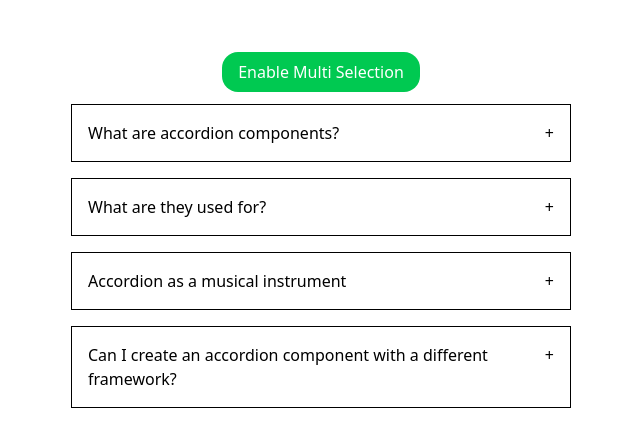
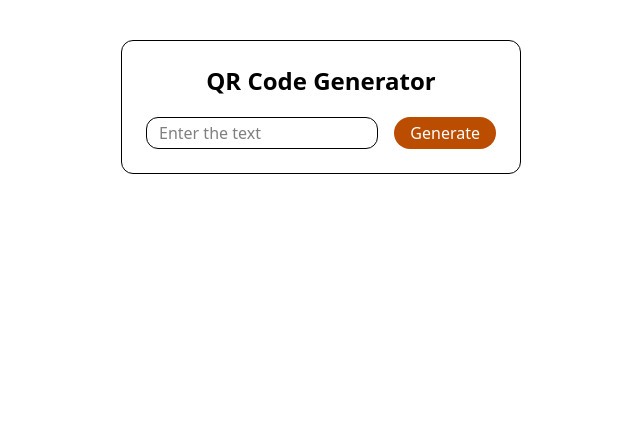
Before and after one commit to Deepak7510/React-part1-25project, a React (Vite) app: page / in a window 1280 px wide. Shown: the top 446 px of the page, without its empty margins (319-959 px from the left). Built offline with nearby package versions, Linux system fonts and the light colour scheme.

Commit message:
add project QR Code

```diff
--- a/package.json
+++ b/package.json
@@ -13,6 +13,7 @@
     "@tailwindcss/vite": "^4.1.8",
     "react": "^19.1.0",
     "react-dom": "^19.1.0",
+    "react-qr-code": "^2.0.15",
     "tailwindcss": "^4.1.8"
   },
   "devDependencies": {
--- a/src/App.jsx
+++ b/src/App.jsx
@@ -6,6 +6,7 @@ import GiveStar from "./components/give star";
 import CustomSlider from "./components/custom slider";
 import ReadmoreFunction from "./components/readmore func";
 import Sidebar from "./components/tree view/Sidebar";
+import QRCodeGeneraterApp from "./components/QR Code generater";
 
 function App() {
   const [count, setCount] = useState(0);
@@ -13,7 +14,7 @@ function App() {
   return (
     <>
       {/* project-1  */}
-      <AccordianApp />
+      {/* <AccordianApp /> */}
 
       {/* project -2  */}
       {/* <RandomColorGenerater /> */}
@@ -29,6 +30,9 @@ function App() {
 
       {/* project 6 view free  */}
       {/* <Sidebar /> */}
+
+      {/* project 6  */}
+      <QRCodeGeneraterApp />
     </>
   );
 }
--- /dev/null
+++ b/src/components/QR Code generater/index.jsx
@@ -0,0 +1,54 @@
+import { useState } from "react";
+import QRCode from "react-qr-code";
+
+function QRCodeGeneraterApp() {
+  const [inputValue, setInputValue] = useState("");
+  const [qrCodeValue, setQrCodeValue] = useState(null);
+
+  function generateQRCode() {
+    setQrCodeValue(inputValue);
+    setInputValue("");
+  }
+
+  return (
+    <div className="flex justify-center pt-10 w-full h-screen">
+      <div className="p-6 border h-fit rounded-xl w-[400px] space-y-5">
+        <h1 className="text-2xl font-bold text-center">QR Code Generator</h1>
+        <div className="flex gap-4">
+          <input
+            value={inputValue}
+            className="border px-3 rounded-xl w-full"
+            placeholder="Enter the text"
+            type="text"
+            onChange={(e) => setInputValue(e.target.value)}
+          />
+          <button
+            onClick={() => generateQRCode()}
+            className="px-4 py-1 bg-amber-700 rounded-full text-white"
+          >
+            Generate
+          </button>
+        </div>
+        {qrCodeValue ? (
+          <div
+            style={{
+              height: "auto",
+              margin: "0 auto",
+              maxWidth: 200,
+              width: "100%",
+            }}
+          >
+            <QRCode
+              size={256}
+              style={{ height: "auto", maxWidth: "100%", width: "100%" }}
+              value={qrCodeValue}
+              viewBox={`0 0 256 256`}
+            />
+          </div>
+        ) : null}
+      </div>
+    </div>
+  );
+}
+
+export default QRCodeGeneraterApp;
```
Also changed, not shown: 1 other file (tests, documents, lock files or other folders).
